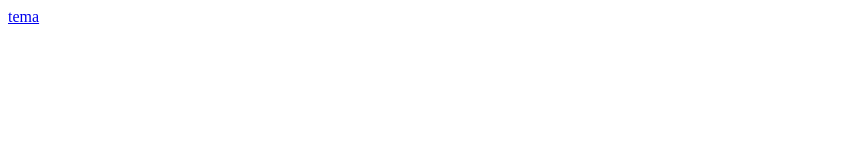
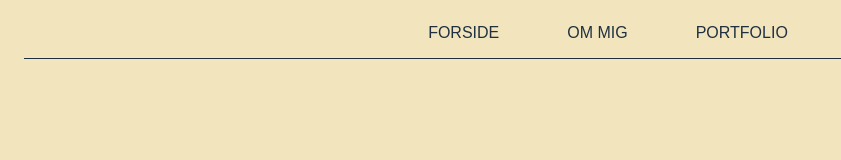
Before and after one commit to Emmasvane/portfolio, a plain HTML site: page index.html in a window 1280 px wide. Shown: the whole page, without its empty margins (0-841 px from the left). Drawn offline with Linux system fonts and the light colour scheme.

Commit message:
opdateret

```diff
--- a/index.html
+++ b/index.html
@@ -9,16 +9,26 @@
 </head>
 
 <header>
-    <nav class="nav container">
+    <nav class="nav container" class="hide_on_mobile">
         <div id="menupunkter">
-            <a href="1">tema</a>
+            <a href="index.html">Forside</a>
+            <a href="ommig.html">Om mig</a>
+            <a href="portfolio.html">Portfolio</a>
         </div>
     </nav>
 </header>
+<body>
+    <main>
+       <section id="section_1">
+           <div></div>
+
+       </section>
+
+       <section id="section_2">
 
 
-<body>
-    <main></main>
+       </section>
+    </main>
     <footer></footer>
     <script src="script.js"></script>
 </body>
--- a/style.css
+++ b/style.css
@@ -0,0 +1,43 @@
+header .container {
+    max-width: 1200px;
+    margin: 0 auto;
+    padding: 1rem 1rem;
+    text-align: center;
+    border-bottom: 1px solid #1F3140;
+}
+
+/* links */
+
+a {
+    text-decoration: none;
+    font-family: 'Spartan', sans-serif;
+    text-transform: uppercase;
+    margin-right: 4rem;
+}
+
+/* unvisited link */
+
+a:link {
+    color: #1F3140;
+}
+
+/* visited link */
+
+a:visited {
+    color: #1F3140;
+}
+
+/* mouse-over link */
+
+a:hover {
+    color: #BF7B54;
+}
+
+/* selected link */
+
+a:active {
+    color: #1F3140;
+}
+body {
+    background-color: #F2E5BD;
+}
```
Also changed, not shown: ommig.html (added), portfolio.html (added).
